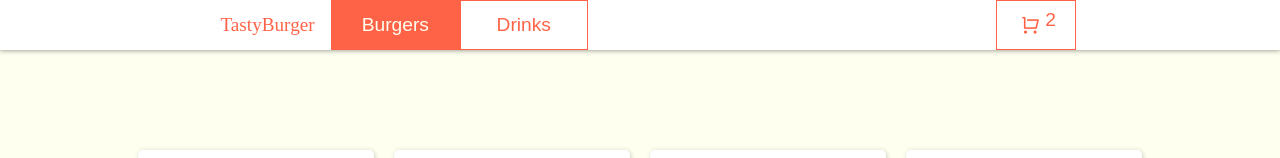
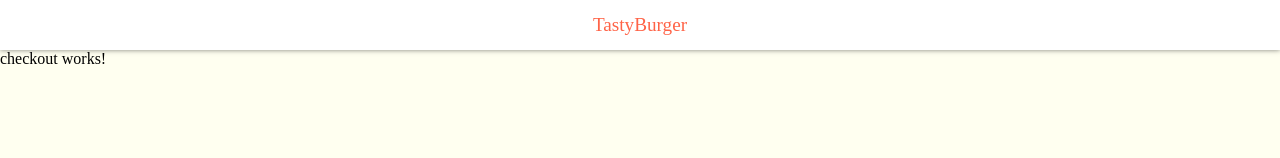
Before and after one commit to eliezerCV/ecommerce-angular, an Angular app: page /checkout in a window 1280 px wide. Before the commit this address led to /home. Shown: the top 158 px of the page. Built offline with nearby package versions, Linux system fonts and the light colour scheme.

Commit message:
estructura inicial de la página de checkout

```diff
--- a/src/app/app-routing.module.ts
+++ b/src/app/app-routing.module.ts
@@ -1,9 +1,11 @@
 import { NgModule } from '@angular/core';
 import { RouterModule, Routes } from '@angular/router';
 import { HomeComponent } from './pages/home/home.component';
+import { CheckoutComponent } from './pages/checkout/checkout.component';
 
 const routes: Routes = [
   { path: 'home', component : HomeComponent },
+  { path: 'checkout', component : CheckoutComponent },
   { path: '', redirectTo: '/home', pathMatch: 'full'},
   { path: '**', redirectTo: '/home', pathMatch: 'full'}
 ];
--- a/src/app/app.module.ts
+++ b/src/app/app.module.ts
@@ -7,6 +7,7 @@ import { HomeComponent } from './pages/home/home.component';
 import { TopMenuComponent } from './shared/top-menu/top-menu.component';
 import { ProductComponent } from './components/product/product.component';
 import { FloatingCartComponent } from './components/floating-cart/floating-cart.component';
+import { CheckoutComponent } from './pages/checkout/checkout.component';
 
 @NgModule({
   declarations: [
@@ -14,7 +15,8 @@ import { FloatingCartComponent } from './components/floating-cart/floating-cart.
     HomeComponent,
     TopMenuComponent,
     ProductComponent,
-    FloatingCartComponent
+    FloatingCartComponent,
+    CheckoutComponent
   ],
   imports: [
     BrowserModule,
--- a/src/app/components/floating-cart/floating-cart.component.html
+++ b/src/app/components/floating-cart/floating-cart.component.html
@@ -37,8 +37,8 @@
       <p>Total: <span class="total">$5.70</span></p>
     </div>
     <div class="actions">
-      <button class="btn btn-secondary">View Cart</button>
-      <button class="btn btn-primary">Checkout</button>
+      <a class="btn btn-secondary">View Cart</a>
+      <a [routerLink]="['/checkout']" class="btn btn-primary">Checkout</a>
     </div>
   </div>
 </div>
--- a/src/app/components/floating-cart/floating-cart.component.scss
+++ b/src/app/components/floating-cart/floating-cart.component.scss
@@ -138,7 +138,7 @@
     display: flex;
     justify-content: space-between;
     margin-top: 20px;
-    button {
+    a {
       padding: 10px 20px;
       border: none;
       cursor: pointer;
@@ -146,6 +146,8 @@
       font-weight: bold;
       color: #fff;
       border-radius: 5px;
+      letter-spacing: 1px;
+      text-decoration: none;
       &:first-of-type {
         background-color: var(--dark-gray);
       }
--- /dev/null
+++ b/src/app/pages/checkout/checkout.component.html
@@ -0,0 +1,2 @@
+<app-top-menu></app-top-menu>
+<p>checkout works!</p>
--- /dev/null
+++ b/src/app/pages/checkout/checkout.component.ts
@@ -0,0 +1,15 @@
+import { Component, OnInit } from '@angular/core';
+
+@Component({
+  selector: 'app-checkout',
+  templateUrl: './checkout.component.html',
+  styleUrls: ['./checkout.component.scss']
+})
+export class CheckoutComponent implements OnInit {
+
+  constructor() { }
+
+  ngOnInit(): void {
+  }
+
+}
--- a/src/app/shared/top-menu/top-menu.component.html
+++ b/src/app/shared/top-menu/top-menu.component.html
@@ -1,11 +1,17 @@
 <div class="top-menu">
   <div class="top-menu-links">
     <span class="logo" >TastyBurger</span>
-    <button (click)="onSelectCategory('burgers')" class="link" [class.selected]="selectedCategory === 'burgers'">Burgers</button>
-    <button (click)="onSelectCategory('drinks')" class="link" [class.selected]="selectedCategory === 'drinks'">Drinks</button>
-    <!-- <a routerLink="/contact">Extras</a> -->
+    <button
+      *ngIf="currentRoute === '/home'"
+      (click)="onSelectCategory('burgers')" class="link"
+      [class.selected]="selectedCategory === 'burgers'">Burgers</button>
+    <button
+      *ngIf="currentRoute === '/home'"
+      (click)="onSelectCategory('drinks')" class="link"
+      [class.selected]="selectedCategory === 'drinks'">Drinks</button>
+
   </div>
-  <div class="top-menu-cart">
+  <div class="top-menu-cart" *ngIf="currentRoute === '/home'">
     <button (click)="openFloatingCart()" [class.selected-cart]="floatingCart">
       <i class="ri-shopping-cart-line"></i>
       <span class="cart-count">{{ count }}</span>
--- a/src/app/shared/top-menu/top-menu.component.ts
+++ b/src/app/shared/top-menu/top-menu.component.ts
@@ -1,4 +1,5 @@
 import { Component, OnInit } from '@angular/core';
+import { Router } from '@angular/router';
 
 @Component({
   selector: 'app-top-menu',
@@ -10,9 +11,12 @@ export class TopMenuComponent implements OnInit {
   count: number = 2;
   selectedCategory: string = 'burgers';
   floatingCart: boolean = false;
+  currentRoute: string = '';
 
-  constructor() { }
-  ngOnInit(): void {}
+  constructor(private router: Router) { }
+  ngOnInit(): void {
+    this.currentRoute = this.router.url;
+  }
 
   onSelectCategory(category: string): void {
     this.selectedCategory = category;
```
Also changed, not shown: src/app/pages/checkout/checkout.component.scss (added), 1 other file (tests, documents, lock files or other folders).
